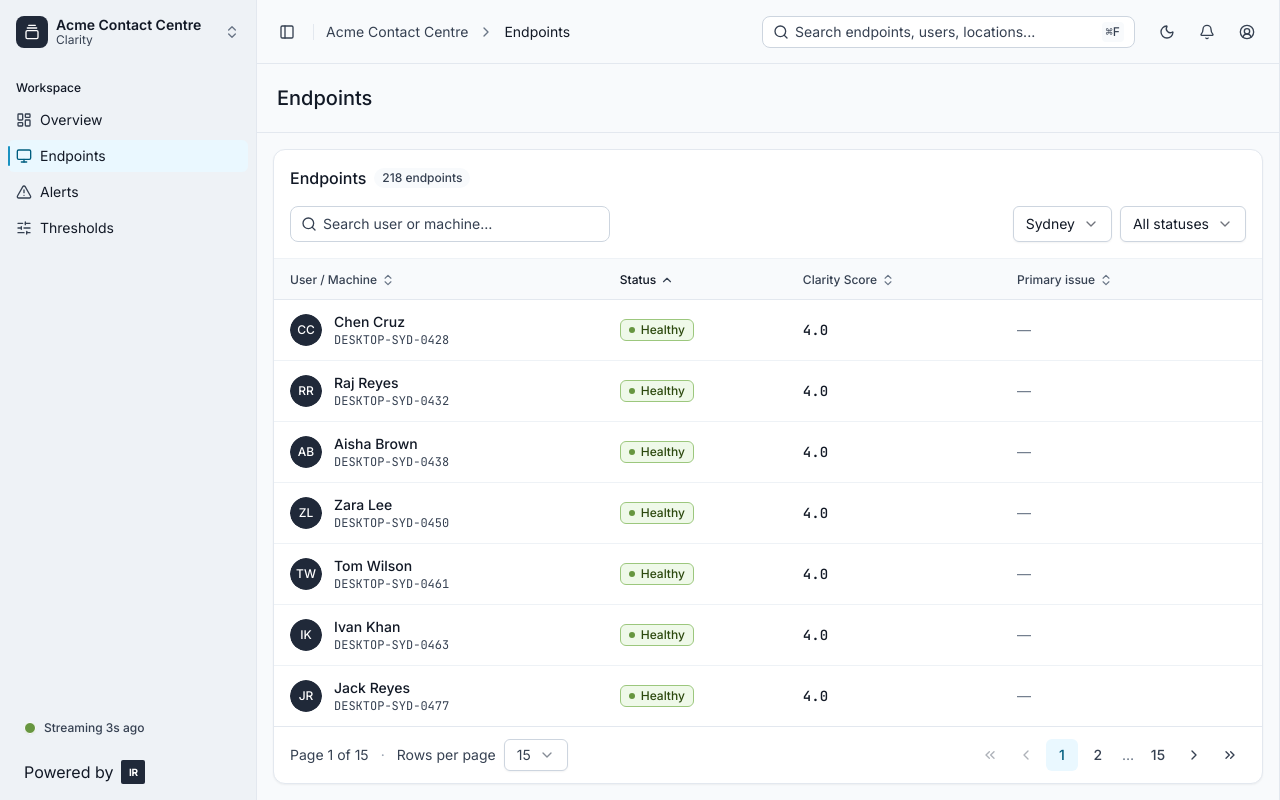
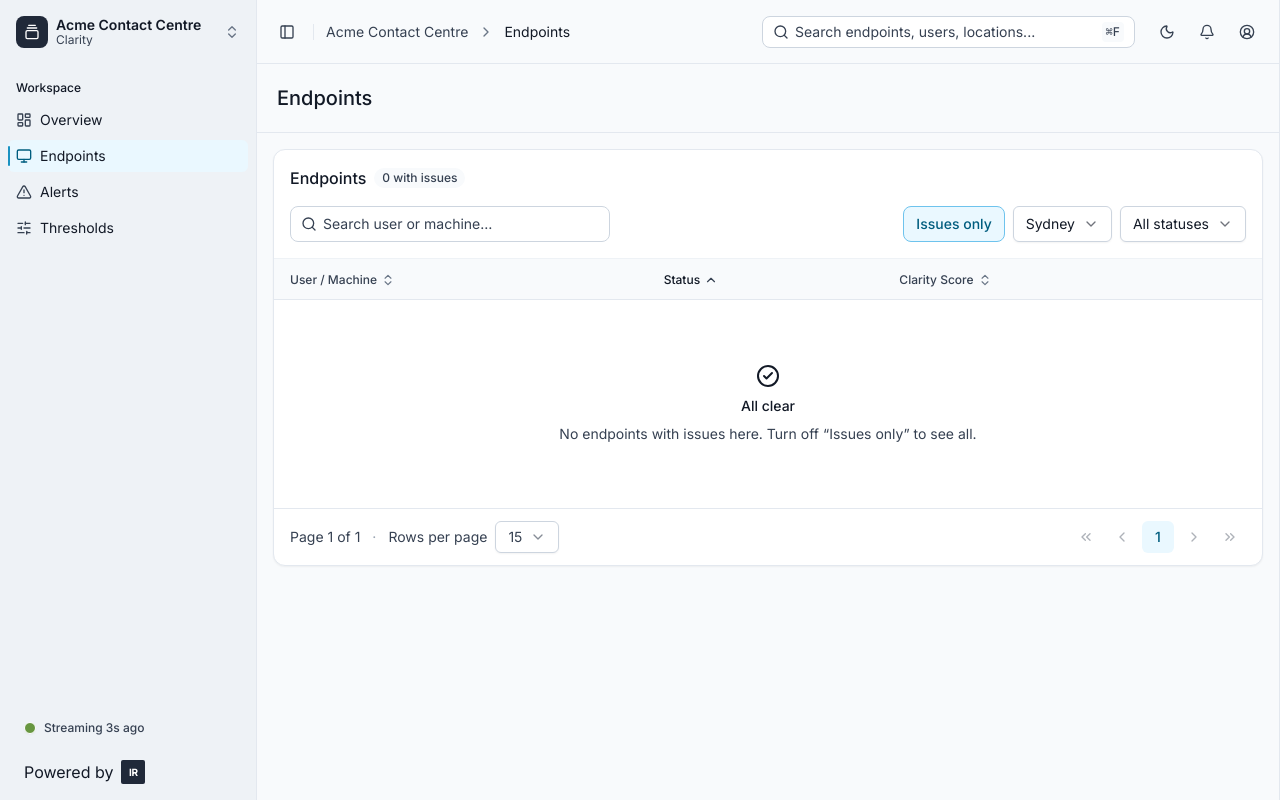
Before and after one commit to mynameiseeyern/Clarion-prototype, a React (Vite) app: page / in a window 1280 px wide. Both pictures are taken after a click on the button "View endpoints". Built offline with nearby package versions, Linux system fonts and the light colour scheme.

Commit message:
Endpoints: 'Issues only' toggle (default on) + adaptive Primary issue column + All-clear empty state

```diff
--- a/src/components/endpoints/EndpointsTable.tsx
+++ b/src/components/endpoints/EndpointsTable.tsx
@@ -1,5 +1,5 @@
 import { useMemo, useState, type ReactNode } from "react"
-import { Search, ChevronUp, ChevronDown, ChevronsUpDown, ChevronRight, ChevronLeft, ChevronsLeft, ChevronsRight } from "lucide-react"
+import { Search, ChevronUp, ChevronDown, ChevronsUpDown, ChevronRight, ChevronLeft, ChevronsLeft, ChevronsRight, CircleCheck } from "lucide-react"
 import { Card } from "@/components/ui/card"
 import { Badge } from "@/components/ui/badge"
 import { Avatar, AvatarFallback } from "@/components/ui/avatar"
@@ -31,10 +31,10 @@ function pageList(current: number, total: number): (number | "…")[] {
 }
 
 function SortHeader({
-  label, col, sortKey, sortDir, onSort, className, align = "left",
+  label, col, sortKey, sortDir, onSort, className,
 }: {
   label: string; col: SortKey; sortKey: SortKey; sortDir: SortDir
-  onSort: (c: SortKey) => void; className?: string; align?: "left" | "right"
+  onSort: (c: SortKey) => void; className?: string
 }) {
   const active = sortKey === col
   const Icon = !active ? ChevronsUpDown : sortDir === "asc" ? ChevronUp : ChevronDown
@@ -43,7 +43,7 @@ function SortHeader({
       <button
         type="button"
         onClick={() => onSort(col)}
-        className={"inline-flex items-center gap-1 text-xs font-medium transition-colors hover:text-[var(--fg-neutral-emphasis)] " + (align === "right" ? "flex-row-reverse" : "")}
+        className="inline-flex items-center gap-1 text-xs font-medium transition-colors hover:text-[var(--fg-neutral-emphasis)]"
         style={{ color: active ? "var(--fg-neutral-emphasis)" : "var(--fg-neutral-muted)" }}
       >
         {label}
@@ -65,6 +65,7 @@ export function EndpointsTable({
   const [search, setSearch] = useState("")
   const [locationId, setLocationId] = useState(initialLocationId)
   const [status, setStatus] = useState<Status | "all">("all")
+  const [issuesOnly, setIssuesOnly] = useState(true)
   const [sortKey, setSortKey] = useState<SortKey>("status")
   const [sortDir, setSortDir] = useState<SortDir>("asc")
   const [page, setPage] = useState(1)
@@ -72,19 +73,26 @@ export function EndpointsTable({
   const [selected, setSelected] = useState<string | null>(null)
 
   const showLocation = locationId === "all"
+  // "Issues only" applies unless the user has picked an explicit status
+  const issuesActive = issuesOnly && status === "all"
 
-  const rows = useMemo(
-    () => queryEndpoints({ search, locationId, status, sortKey, sortDir }),
-    [search, locationId, status, sortKey, sortDir]
-  )
+  const rows = useMemo(() => {
+    let r = queryEndpoints({ search, locationId, status, sortKey, sortDir })
+    if (issuesActive) r = r.filter((e) => e.status !== "healthy")
+    return r
+  }, [search, locationId, status, sortKey, sortDir, issuesActive])
+
+  // adaptive: only show the Primary issue column when something is actually wrong
+  const showIssue = useMemo(() => rows.some((e) => e.primaryIssue !== null), [rows])
 
   const totalPages = Math.max(1, Math.ceil(rows.length / pageSize))
   const safePage = Math.min(page, totalPages)
   const pageRows = rows.slice((safePage - 1) * pageSize, safePage * pageSize)
+  const colCount = 2 + (showLocation ? 1 : 0) + 1 + (showIssue ? 1 : 0) + 1
 
   const onSort = (c: SortKey) => {
     if (c === sortKey) setSortDir((d) => (d === "asc" ? "desc" : "asc"))
-    else { setSortKey(c); setSortDir(c === "score" ? "asc" : "asc") }
+    else { setSortKey(c); setSortDir("asc") }
     setPage(1)
   }
   const resetPage = () => setPage(1)
@@ -98,7 +106,7 @@ export function EndpointsTable({
           className="flex h-5 items-center rounded-full px-2 text-xs font-medium"
           style={{ background: "var(--bg-neutral-subtle)", color: "var(--fg-neutral-muted)" }}
         >
-          {rows.length.toLocaleString()} {rows.length === 1 ? "endpoint" : "endpoints"}
+          {rows.length.toLocaleString()} {issuesActive ? "with issues" : rows.length === 1 ? "endpoint" : "endpoints"}
         </span>
       </div>
 
@@ -118,6 +126,16 @@ export function EndpointsTable({
           />
         </div>
         <div className="flex items-center gap-2 sm:ml-auto">
+          <button
+            type="button"
+            onClick={() => { setIssuesOnly((v) => !v); resetPage() }}
+            className="flex h-9 items-center gap-1.5 rounded-lg px-3 text-sm font-medium transition-colors"
+            style={issuesOnly
+              ? { background: "var(--bg-primary-subtle)", color: "var(--fg-primary-emphasis)", border: "1px solid var(--border-primary-muted)" }
+              : { background: "var(--bg-input-default)", color: "var(--fg-neutral-muted)", border: "1px solid var(--border-input-default)" }}
+          >
+            Issues only
+          </button>
           <Select value={locationId} onValueChange={(v) => { setLocationId(v); resetPage() }}>
             <SelectTrigger className="h-9"><SelectValue placeholder="Location" /></SelectTrigger>
             <SelectContent>
@@ -146,7 +164,7 @@ export function EndpointsTable({
               <SortHeader label="Status" col="status" sortKey={sortKey} sortDir={sortDir} onSort={onSort} className="text-left" />
               {showLocation && <SortHeader label="Location" col="location" sortKey={sortKey} sortDir={sortDir} onSort={onSort} className="text-left" />}
               <SortHeader label="Clarity Score" col="score" sortKey={sortKey} sortDir={sortDir} onSort={onSort} className="text-left" />
-              <SortHeader label="Primary issue" col="issue" sortKey={sortKey} sortDir={sortDir} onSort={onSort} className="text-left" />
+              {showIssue && <SortHeader label="Primary issue" col="issue" sortKey={sortKey} sortDir={sortDir} onSort={onSort} className="text-left" />}
               <th className="w-10" />
             </tr>
           </thead>
@@ -165,32 +183,26 @@ export function EndpointsTable({
                   onMouseEnter={(ev) => { if (!isSel) ev.currentTarget.style.background = "var(--bg-neutral-subtle-hovered)" }}
                   onMouseLeave={(ev) => { ev.currentTarget.style.background = isSel ? "var(--bg-selected-subtle)" : "transparent" }}
                 >
-                  {/* user / machine */}
                   <td className="px-4 py-3">
                     <div className="flex items-center gap-3">
-                      <Avatar className="size-8">
-                        <AvatarFallback>{initials(e.user)}</AvatarFallback>
-                      </Avatar>
+                      <Avatar className="size-8"><AvatarFallback>{initials(e.user)}</AvatarFallback></Avatar>
                       <div className="flex min-w-px flex-col">
                         <span className="truncate text-sm font-medium" style={{ color: "var(--fg-neutral-emphasis)" }}>{e.user}</span>
                         <span className="truncate font-mono text-xs" style={{ color: "var(--fg-neutral-muted)" }}>{e.machine}</span>
                       </div>
                     </div>
                   </td>
-                  {/* status */}
                   <td className="px-4 py-3">
                     <Badge variant={statusBadge[e.status]} className="gap-1.5">
                       <span className="size-1.5 rounded-full" style={{ background: statusVar[e.status] }} />
                       {cap(e.status)}
                     </Badge>
                   </td>
-                  {/* location */}
                   {showLocation && (
                     <td className="px-4 py-3">
                       <span className="text-sm" style={{ color: "var(--fg-neutral-muted)" }}>{e.locationName} · {e.site}</span>
                     </td>
                   )}
-                  {/* score */}
                   <td className="px-4 py-3">
                     <span
                       className="font-mono text-sm font-medium"
@@ -199,7 +211,7 @@ export function EndpointsTable({
                       {e.score === null ? "—" : e.score.toFixed(1)}
                     </span>
                   </td>
-                  {/* primary issue */}
+                  {showIssue && (
                     <td className="px-4 py-3">
                       {e.primaryIssue ? (
                         <span className="inline-flex items-center gap-1.5 text-sm" style={{ color: "var(--fg-neutral-muted)" }}>
@@ -210,7 +222,7 @@ export function EndpointsTable({
                         <span className="text-sm" style={{ color: "var(--fg-neutral-subtle)" }}>—</span>
                       )}
                     </td>
-                  {/* affordance */}
+                  )}
                   <td className="pr-3">
                     <ChevronRight className="size-4 opacity-0 transition-opacity group-hover:opacity-100" style={{ color: "var(--fg-neutral-subtle)" }} />
                   </td>
@@ -218,7 +230,21 @@ export function EndpointsTable({
               )
             })}
             {pageRows.length === 0 && (
-              <tr><td colSpan={6} className="px-4 py-16 text-center text-sm" style={{ color: "var(--fg-neutral-muted)" }}>No endpoints match your filters.</td></tr>
+              <tr>
+                <td colSpan={colCount} className="px-4 py-16">
+                  <div className="flex flex-col items-center gap-2 text-center">
+                    {issuesActive ? (
+                      <>
+                        <CircleCheck className="size-6" style={{ color: "var(--fg-success)" }} />
+                        <span className="text-sm font-medium" style={{ color: "var(--fg-neutral-emphasis)" }}>All clear</span>
+                        <span className="text-sm" style={{ color: "var(--fg-neutral-muted)" }}>No endpoints with issues here. Turn off “Issues only” to see all.</span>
+                      </>
+                    ) : (
+                      <span className="text-sm" style={{ color: "var(--fg-neutral-muted)" }}>No endpoints match your filters.</span>
+                    )}
+                  </div>
+                </td>
+              </tr>
             )}
           </tbody>
         </table>
@@ -233,9 +259,7 @@ export function EndpointsTable({
             Rows per page
             <Select value={String(pageSize)} onValueChange={(v) => { setPageSize(Number(v)); setPage(1) }}>
               <SelectTrigger className="h-8"><SelectValue /></SelectTrigger>
-              <SelectContent>
-                {PAGE_SIZES.map((s) => <SelectItem key={s} value={String(s)}>{s}</SelectItem>)}
-              </SelectContent>
+              <SelectContent>{PAGE_SIZES.map((s) => <SelectItem key={s} value={String(s)}>{s}</SelectItem>)}</SelectContent>
             </Select>
           </span>
         </div>
```
Lines whose indentation alone changed are shown as unchanged.
